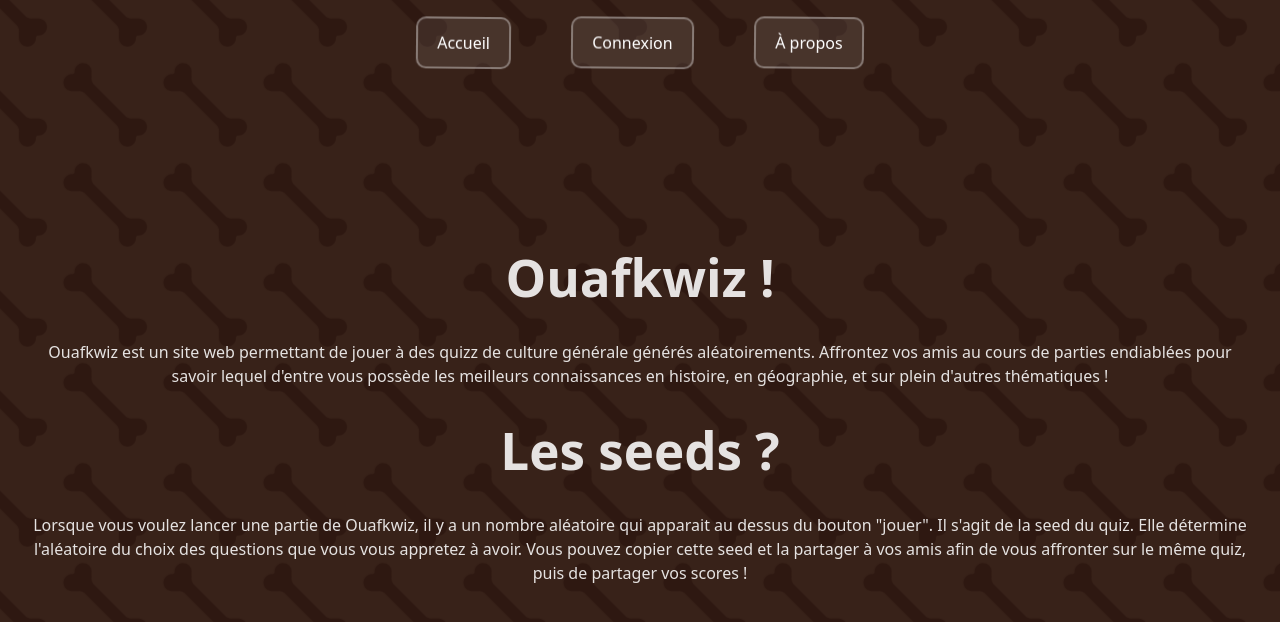
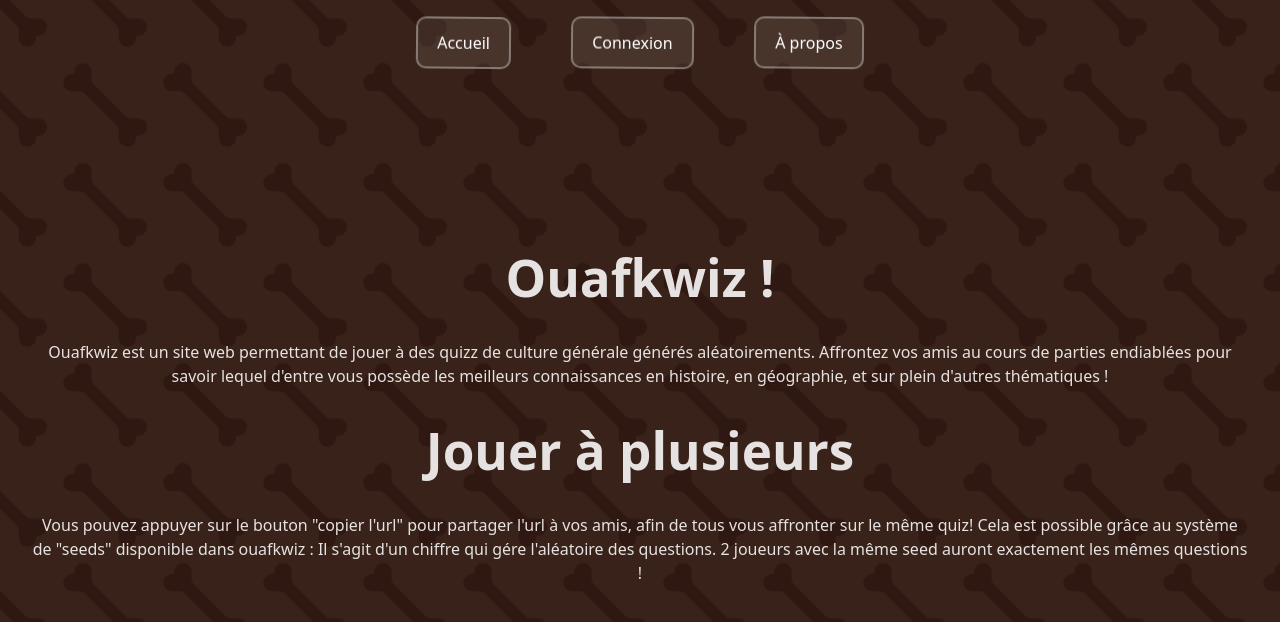
Before and after one commit to felicienbouryesieeit/ouafkwiz3, a React (Vite) app in the folder ouafkwiz3/: page /ouafkwiz/about in a window 1280 px wide. Shown: the top 622 px of the page. Built offline with nearby package versions, Linux system fonts and the light colour scheme.

Commit message:
fix : changed seed description

```diff
--- a/ouafkwiz3/src/About.tsx
+++ b/ouafkwiz3/src/About.tsx
@@ -9,11 +9,11 @@
           </div>
 
         <h1 className="headline">
-           Les seeds ?
+           Jouer à plusieurs
         </h1>
 
         <div className="about">
-            Lorsque vous voulez lancer une partie de Ouafkwiz, il y a un nombre aléatoire qui apparait au dessus du bouton "jouer". Il s'agit de la seed du quiz. Elle détermine l'aléatoire du choix des questions que vous vous appretez à avoir. Vous pouvez copier cette seed et la partager à vos amis afin de vous affronter sur le même quiz, puis de partager vos scores !
+            Vous pouvez appuyer sur le bouton "copier l'url" pour partager l'url à vos amis, afin de tous vous affronter sur le même quiz! Cela est possible grâce au système de "seeds" disponible dans ouafkwiz : Il s'agit d'un chiffre qui gére l'aléatoire des questions. 2 joueurs avec la même seed auront exactement les mêmes questions !
           </div>
 
 
```
